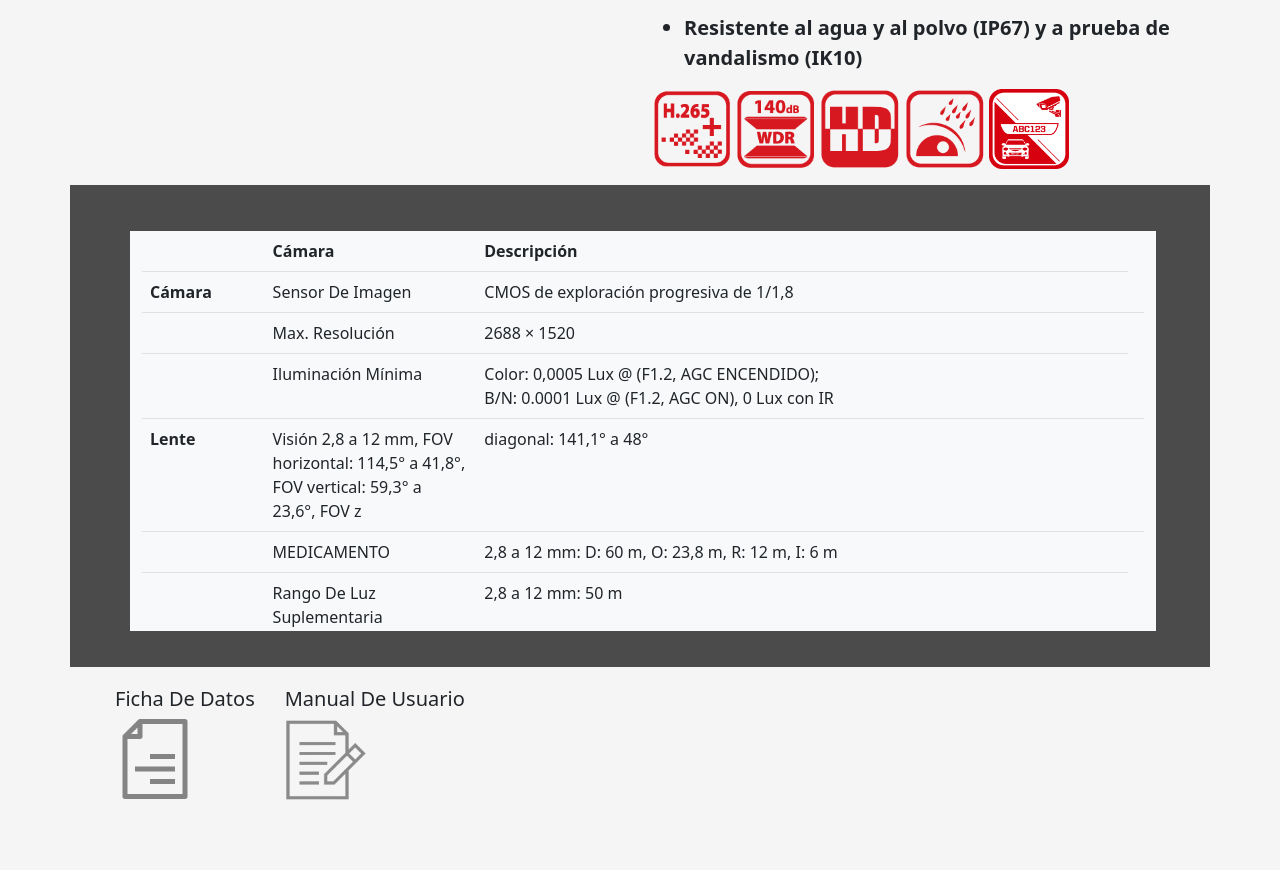
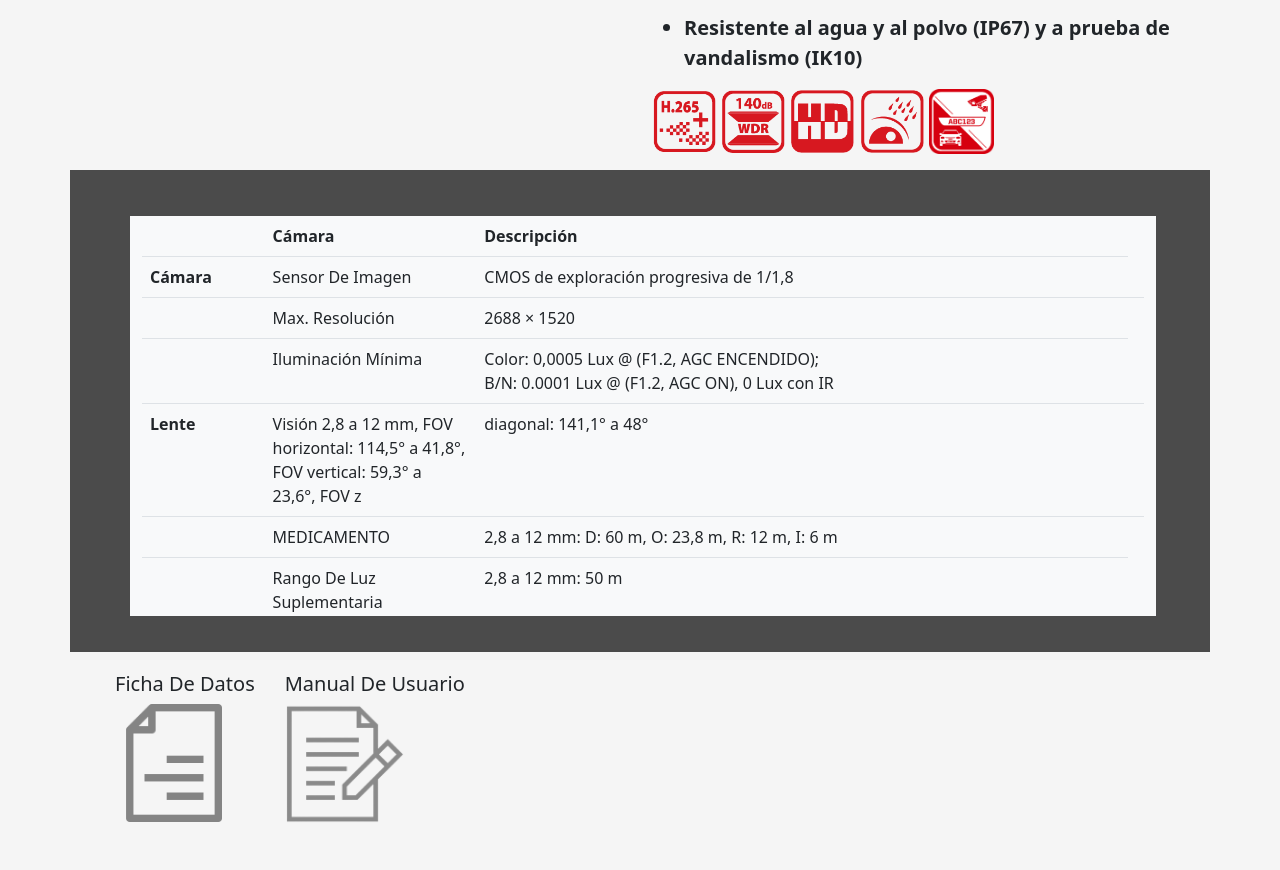
Before and after one commit to carlosd307/selnet, a plain HTML site: page P-IZHSY.html in a window 1280 px wide. Shown: the part 589-1459 px from the top of the page. Drawn offline with nearby package versions, Linux system fonts and the light colour scheme; a web font is replaced by a local one.

Commit message:
iconos tamaño

```diff
--- a/P-IZHSY.html
+++ b/P-IZHSY.html
@@ -129,11 +129,11 @@
 
                             <!-- imagenes_prestaciones -->
 
-                                <img src="./img/H.265+.png" class="img-fluid" alt="" width="80px">
-                                <img src="./img/140dB WDR.png" class="img-fluid" alt="" width="80px">
-                                <img src="./img/HD video.png" class="img-fluid" alt="" width="80px">
-                                <img src="./img/IP66.png" class="img-fluid" alt="" width="80px">
-                                <img src="./img/DeepinView-ANPR-Camera.png" class="img-fluid" alt="" width="80px">
+                                <img src="./img/H.265+.png" class="img-fluid" alt="" width="65px">
+                                <img src="./img/140dB WDR.png" class="img-fluid" alt="" width="65px">
+                                <img src="./img/HD video.png" class="img-fluid" alt="" width="65px">
+                                <img src="./img/IP66.png" class="img-fluid" alt="" width="65px">
+                                <img src="./img/DeepinView-ANPR-Camera.png" class="img-fluid" alt="" width="65px">
                          </div>
                         </div>
                       </div>
@@ -311,11 +311,11 @@ Admite el reconocimiento de matrículas de motocicletas (solo en escenario de pu
 
 <div>
   <h4 class="fs-5 fw-light">Ficha De Datos</h4>
-  <a href="./img/2046g2/DS-2CD2046G2-IU-C_Datasheet_V5.5.112_20220602.pdf"><img src="./img/icone-document-gris.png" class="img-fluid" alt="" width="80px"></a>
+  <a href="./img/2046g2/DS-2CD2046G2-IU-C_Datasheet_V5.5.112_20220602.pdf"><img src="./img/icone-document-gris.png" class="img-fluid" alt="" width="118px"></a>
 </div>
 <div>
   <h4 class="fs-5 fw-light">Manual De Usuario</h4>
-  <a href="./img/2046g2/manual.pdf"><img src="./img/icone-d-annotation-grise-removebg-previewx.png" class="img-fluid" alt="" width="82px"></a>
+  <a href="./img/2046g2/manual.pdf"><img src="./img/icone-d-annotation-grise-removebg-previewx.png" class="img-fluid" alt="" width="120px"></a>
 </div>
 </div>
 </div>
```
Also changed, not shown: 2046G2-I.html (+6 -6 lines).
